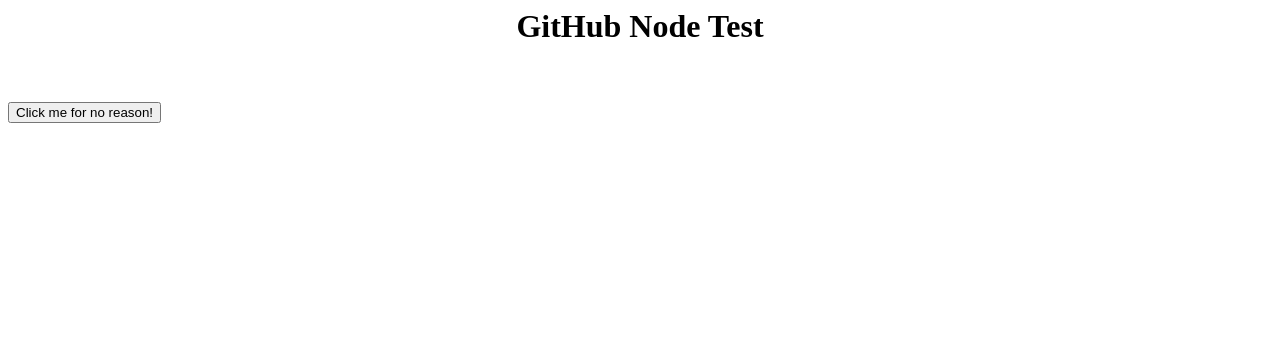
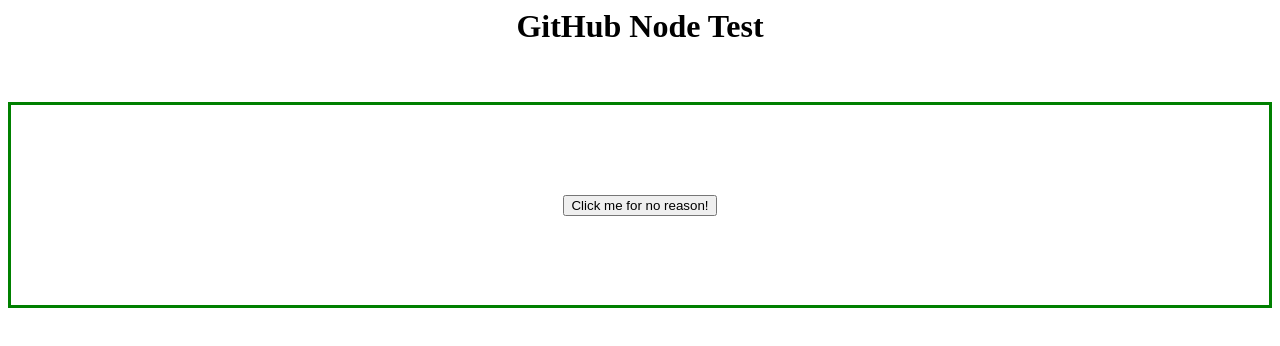
Before and after one commit to StudiousChimp/HTML-Test, a plain HTML site: page index.html in a window 1280 px wide. Drawn offline with Linux system fonts and the light colour scheme.

Commit message:
Update index.html

```diff
--- a/index.html
+++ b/index.html
@@ -2,10 +2,13 @@
   <head>
     <style>
      h1 {text-align: center;}
-     .btnContainer {
-       height: 100px;
-       position: relative;
-     }
+    .btnContainer {
+      display: flex;
+      justify-content: center;
+      align-items: center;
+      height: 200px;
+      border: 3px solid green;
+    }
    </style>
 
   </head>
```
